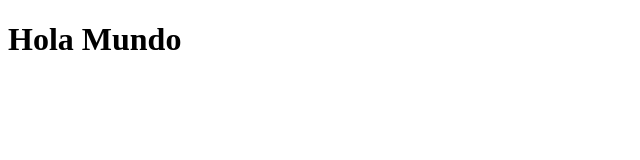
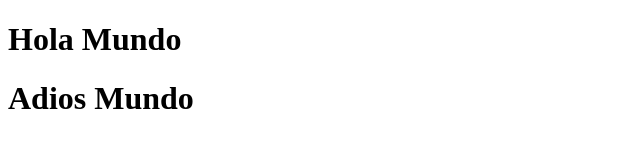
Before and after one commit to jangel18/gitParejas, a plain HTML site: page index.html in a window 1280 px wide. Shown: the whole page, without its empty margins (0-640 px from the left). Drawn offline with Linux system fonts and the light colour scheme.

Commit message:
commit index

```diff
--- a/index.html
+++ b/index.html
@@ -7,5 +7,6 @@
 </head>
 <body>
     <h1>Hola Mundo</h1>
+    <h1>Adios Mundo</h1>
 </body>
 </html>
```
